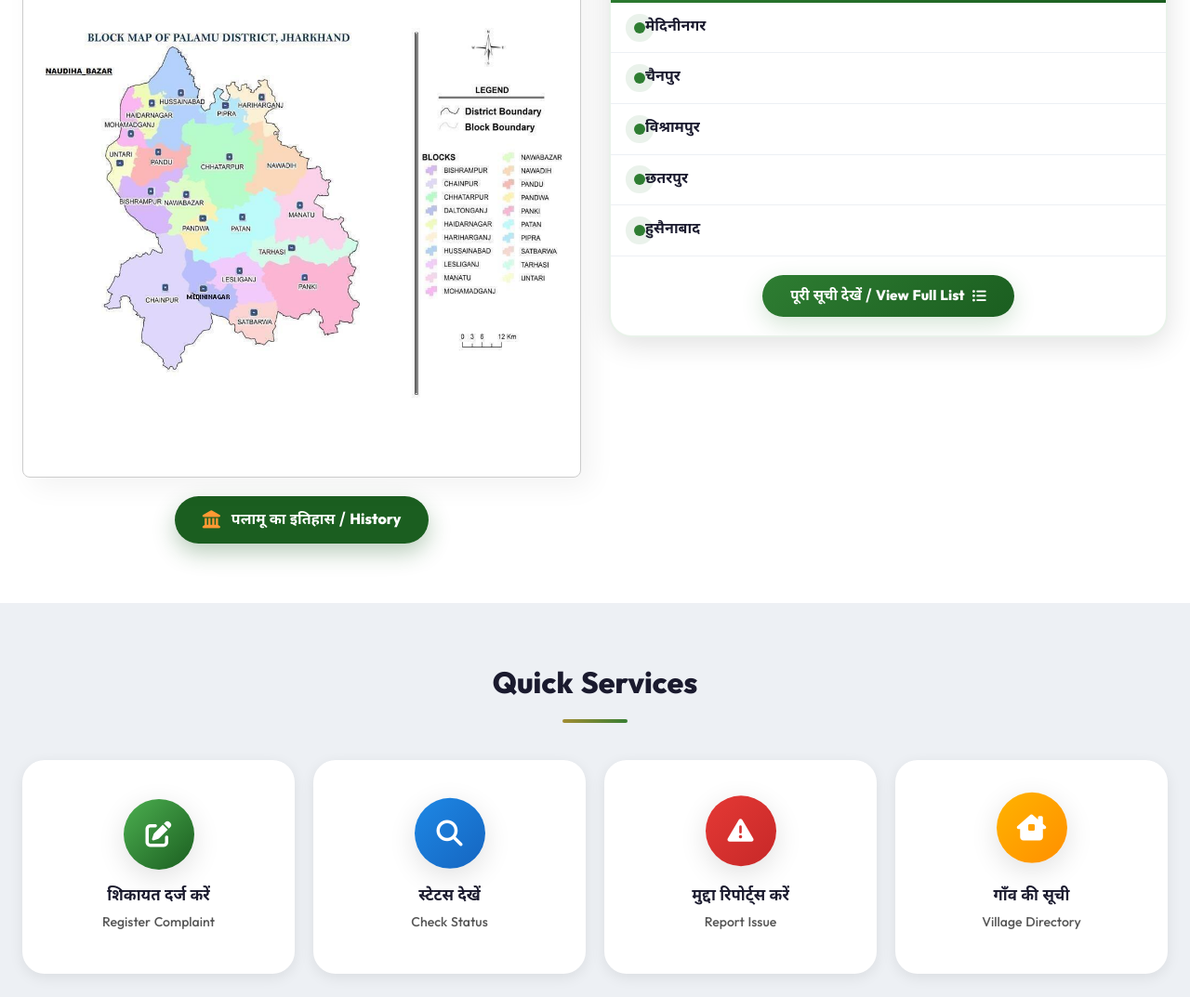
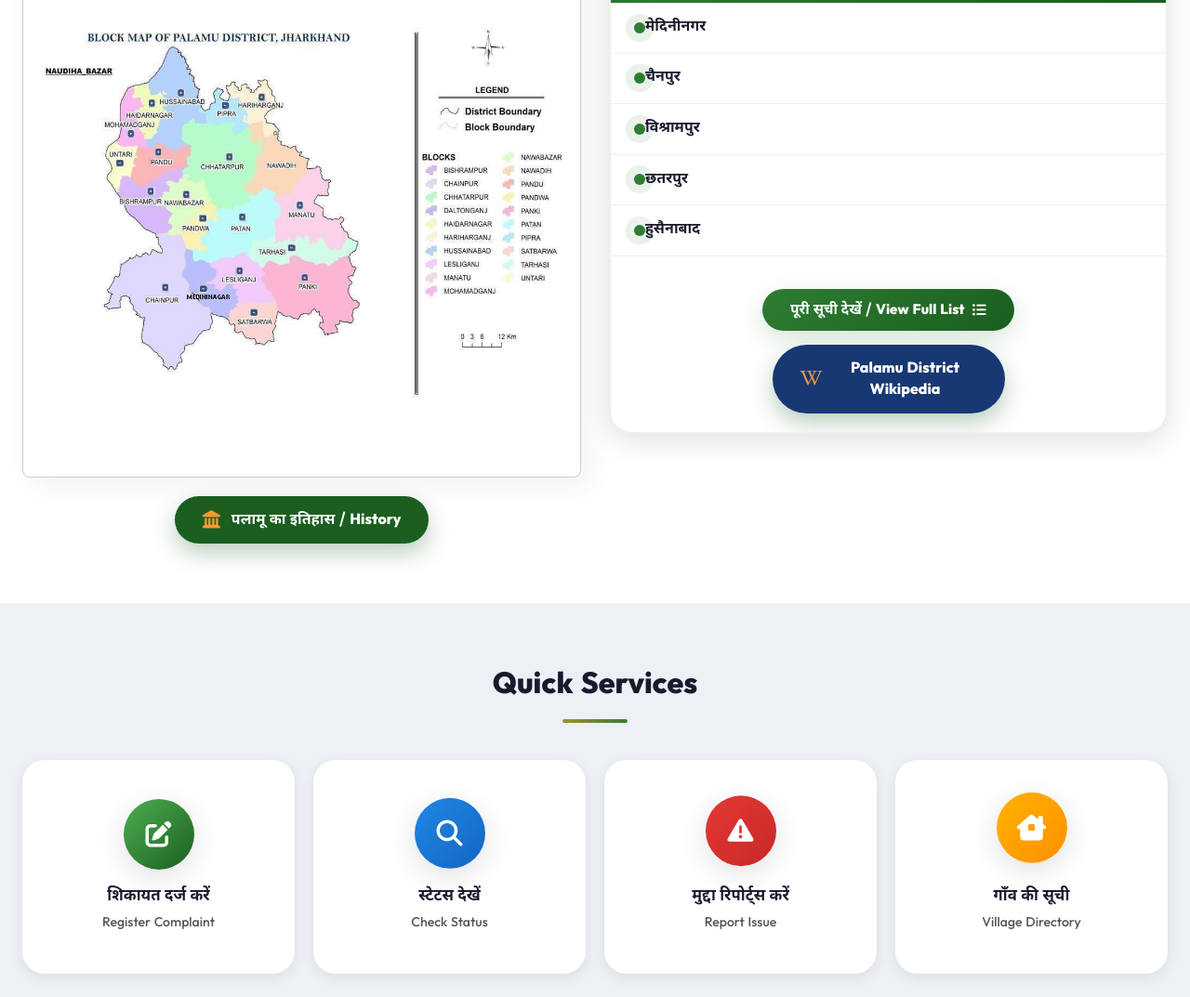
Before and after one commit to shubham6369/sanjiv-kumar-tiwari, a website built with Vite: page index.html in a window 1280 px wide. Shown: the part 1921-2994 px from the top of the page at 93% size. Built offline with nearby package versions, Linux system fonts and the light colour scheme; some packages are replaced by stand-ins of ours; no server answers; the database is empty.

Commit message:
Add Palamu District Wikipedia button

```diff
--- a/index.html
+++ b/index.html
@@ -195,9 +195,15 @@
                                 <li onclick="showBlock('हुसैनाबाद')"><span class="bl-dot"></span> हुसैनाबाद <i
                                         class="fas fa-arrow-right bl-arrow"></i></li>
                             </ul>
-                            <div class="view-more-container-side">
+                            <div class="view-more-container-side"
+                                style="display:flex; flex-direction:column; align-items:center; gap:15px; margin-top: 15px;">
                                 <button class="view-all-btn-sm" onclick="openModal('allBlocksModal')">पूरी सूची देखें /
                                     View Full List <i class="fas fa-list-ul"></i></button>
+                                <button class="history-btn-premium"
+                                    onclick="window.open('https://en.wikipedia.org/wiki/Palamu_district', '_blank')"
+                                    style="background: #173872; width: 100%; max-width: 250px;">
+                                    <i class="fab fa-wikipedia-w"></i> Palamu District Wikipedia
+                                </button>
                             </div>
                         </div>
                     </div>
```
